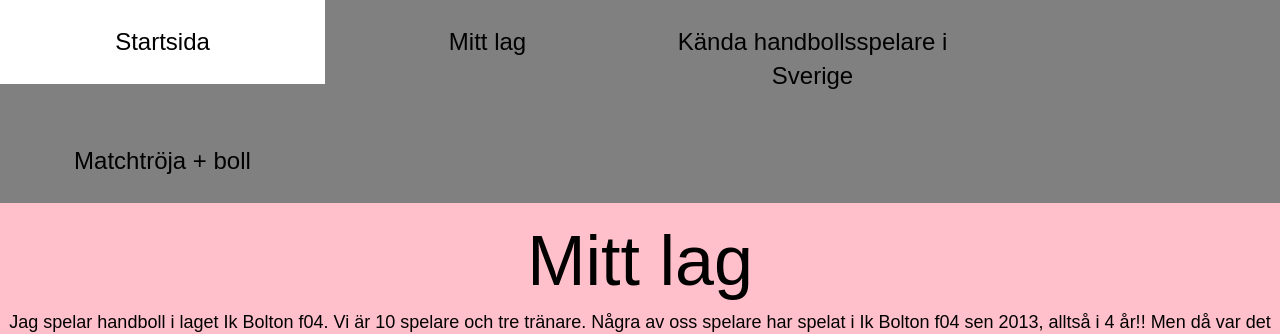
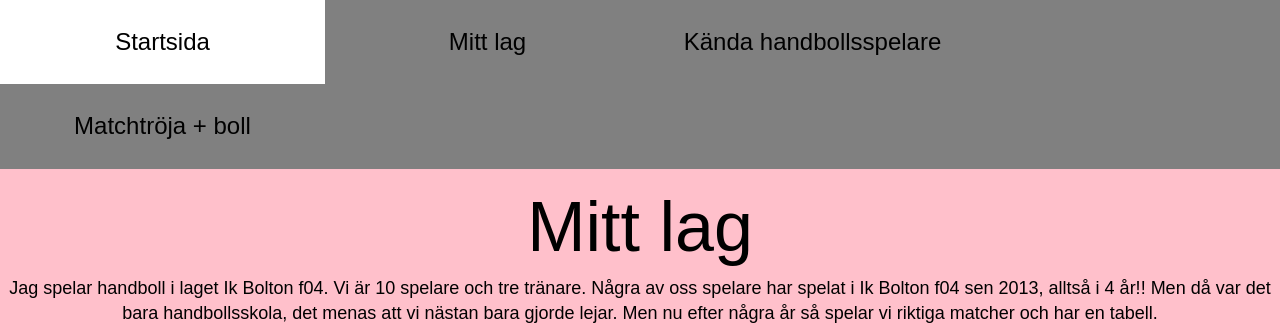
Before and after one commit to ellund04/ellund04.github.io, a plain HTML site: page menyval1.html in a window 1280 px wide. Shown: the top 334 px of the page. Drawn offline with Linux system fonts and the light colour scheme.

Commit message:
Update menyval1.html

```diff
--- a/menyval1.html
+++ b/menyval1.html
@@ -32,7 +32,7 @@
         <ul>
             <li> <a href="index.html">Startsida </a></li>
             <li> <a href="menyval1.html">Mitt lag </a></li>
-            <li> <a href="menyval2.html">Kända handbollsspelare i Sverige </a></li>
+            <li> <a href="menyval2.html">Kända handbollsspelare </a></li>
             <li> <a href="menyval3.html"> Matchtröja + boll </a></li>
         </ul>
 
```
